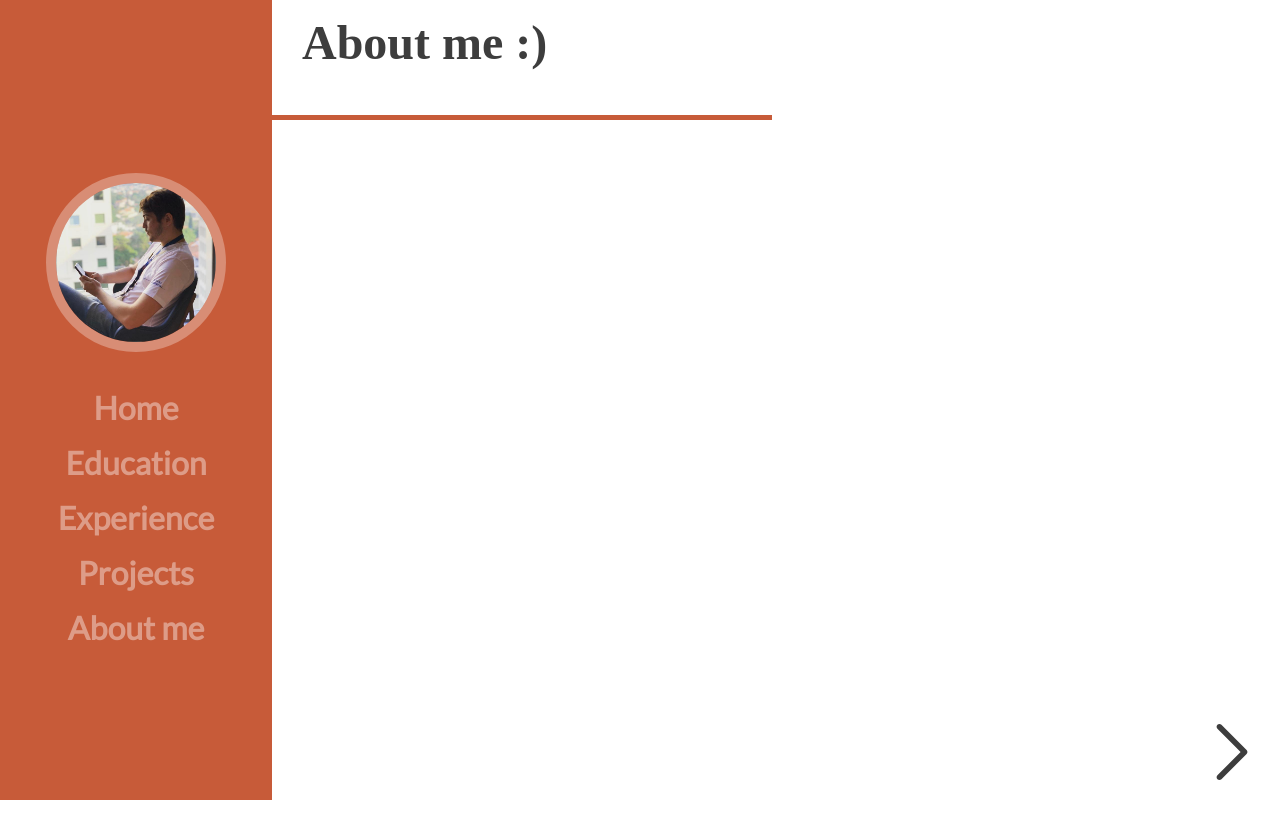
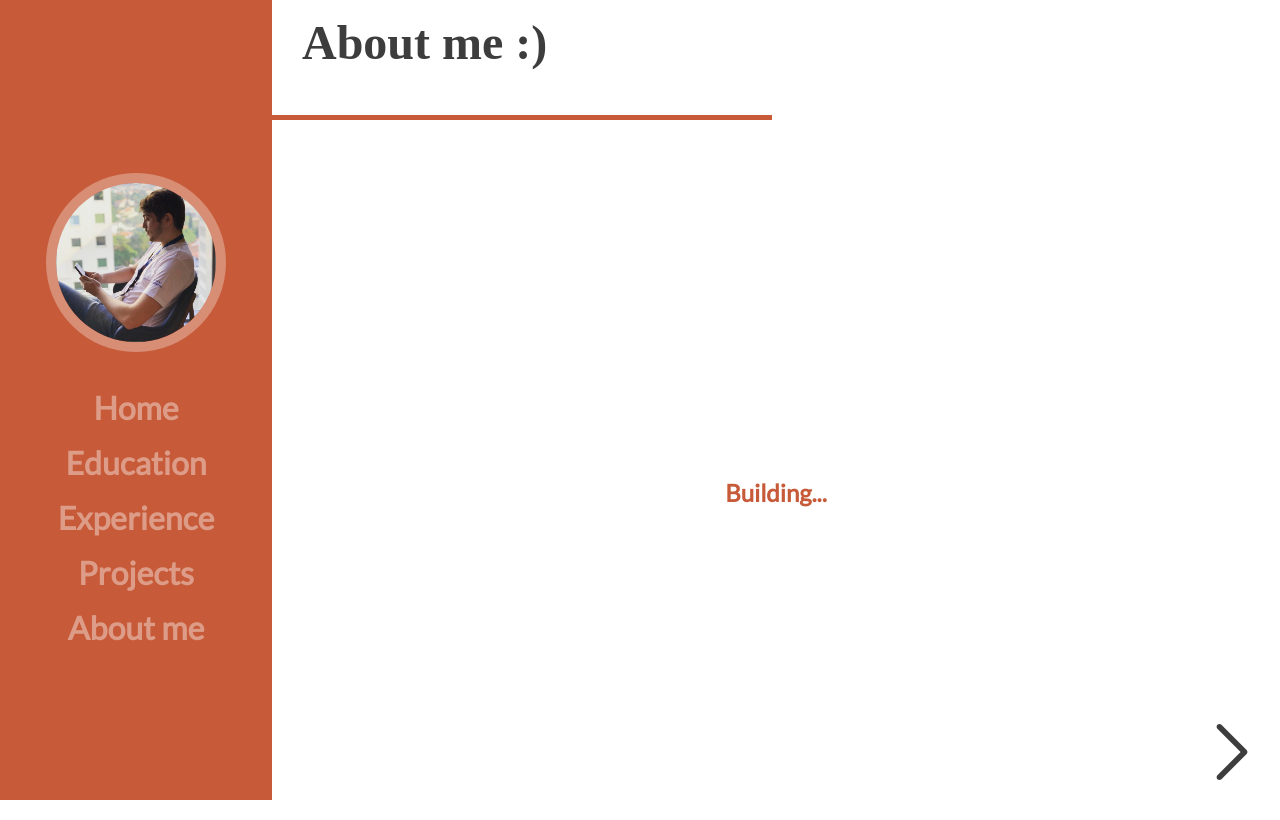
Before and after one commit to henriquepw/henrique.pw, a React (Create React App) app: page /about in a window 1280 px wide. Built offline with nearby package versions, Linux system fonts and the light colour scheme; a web font is replaced by a local one.

Commit message:
Building

```diff
--- a/src/pages/AboutMe/AboutMe.js
+++ b/src/pages/AboutMe/AboutMe.js
@@ -2,11 +2,12 @@ import React from 'react';
 import Header from '../../components/Header/Header';
 import Next from '../../components/Next/Next';
 
-import { Section } from '../../styles/grid';
+import { Section, Building } from '../../styles/grid';
 
 export default () => (
     <Section>
         <Header title='About me :)' />
+        <Building>Building...</Building>
         <Next to='/'/>
     </Section>
 );
--- a/src/pages/Experience/Experience.js
+++ b/src/pages/Experience/Experience.js
@@ -2,11 +2,12 @@ import React from 'react';
 import Header from '../../components/Header/Header';
 import Next from '../../components/Next/Next';
 
-import { Section } from '../../styles/grid';
+import { Section, Building } from '../../styles/grid';
 
 export default () => (
     <Section>
         <Header title='Experience' />
+        <Building>Building...</Building>
         <Next to='/projects'/>
     </Section>
 );
--- a/src/pages/Projects/Projects.js
+++ b/src/pages/Projects/Projects.js
@@ -2,11 +2,14 @@ import React from 'react';
 import Header from '../../components/Header/Header';
 import Next from '../../components/Next/Next';
 
-import { Section } from '../../styles/grid';
+import { Section, Building } from '../../styles/grid';
+
+
 
 export default () => (
     <Section>
         <Header title='Projects' />
+        <Building>Building...</Building>
         <Next to='/about'/>
     </Section>
 );
--- a/src/styles/grid.js
+++ b/src/styles/grid.js
@@ -18,6 +18,8 @@ const Container = styled.section`
 
 const Section = styled.section`
     display: grid;
+
+    height: 100%;
 
     grid-template-columns: 1fr;
     grid-template-rows: auto 1fr;
@@ -57,4 +59,14 @@ const Background = styled.div`
     `}
 `;
 
-export { Section, Container, Background };
+const Building = styled.h1`
+    color: ${Colors.primaryColor};
+    height: 100%;
+
+    display: flex;
+    flex-direction: column;
+    justify-content: center;
+    align-items: center;
+`;
+
+export { Section, Container, Background, Building };
```
